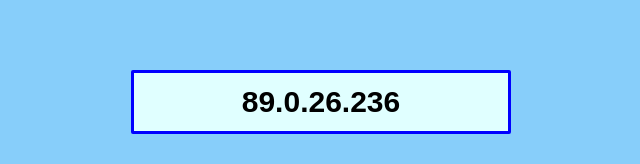
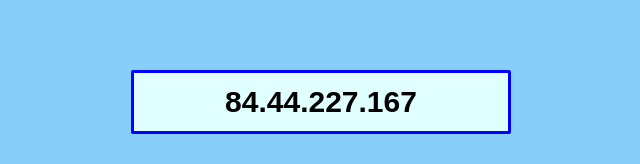
Before and after one commit to dkaang/dkaang.github.io, a plain HTML site: page index.html in a window 1280 px wide. Shown: the part 363-527 px from the top of the page, without its empty margins (319-959 px from the left). Drawn offline with Linux system fonts and the light colour scheme.

Commit message:
Update index.html

```diff
--- a/index.html
+++ b/index.html
@@ -13,7 +13,7 @@
 
 
 
-    <input id="myInp" type="text" value="89.0.26.236" readonly> <br>
+    <input id="myInp" type="text" value="84.44.227.167" readonly> <br>
 
 
 
```
